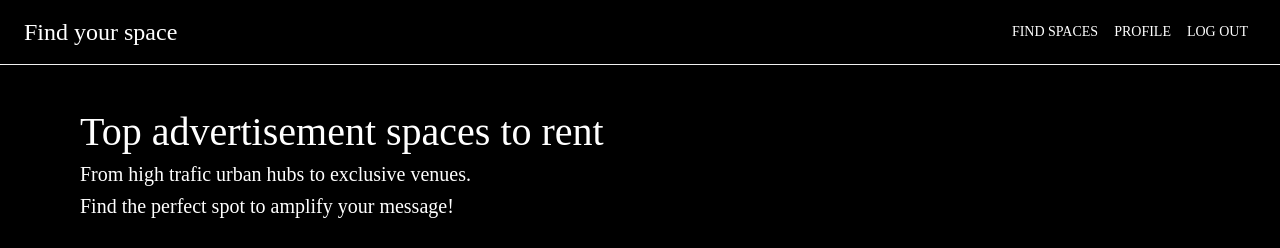
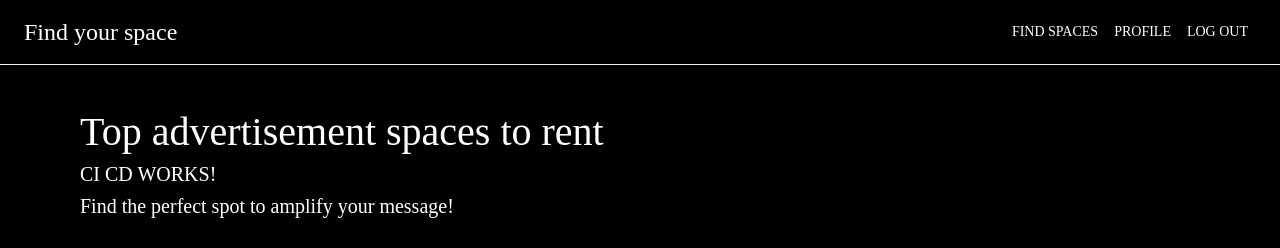
Before and after one commit to Software-Engineering2-Team/FindYourSpace-Frontend, a React (Create React App) app: page /spaces in a window 1280 px wide. Shown: the top 248 px of the page. Built offline with nearby package versions, Linux system fonts and the light colour scheme.

Commit message:
cicdcheck

```diff
--- a/src/components/marketingComponent/MarketingComponent.jsx
+++ b/src/components/marketingComponent/MarketingComponent.jsx
@@ -24,8 +24,8 @@ const MarketingComponent = () => {
                         Top advertisement spaces to rent
                     </Typography>
                     <Typography variant="h6" component="div" sx={{ flexGrow: 1 ,fontSize:20}} marginLeft={10}>
-                        From high trafic urban hubs to exclusive venues.
-
+                        {/* From high trafic urban hubs to exclusive venues. */}
+                        CI CD WORKS!
                     </Typography>
                     <Typography variant="h6" component="div" sx={{ flexGrow: 1,fontSize:20,marginBottom:6}} marginLeft={10}>
                         Find the perfect spot to amplify your message!
```
